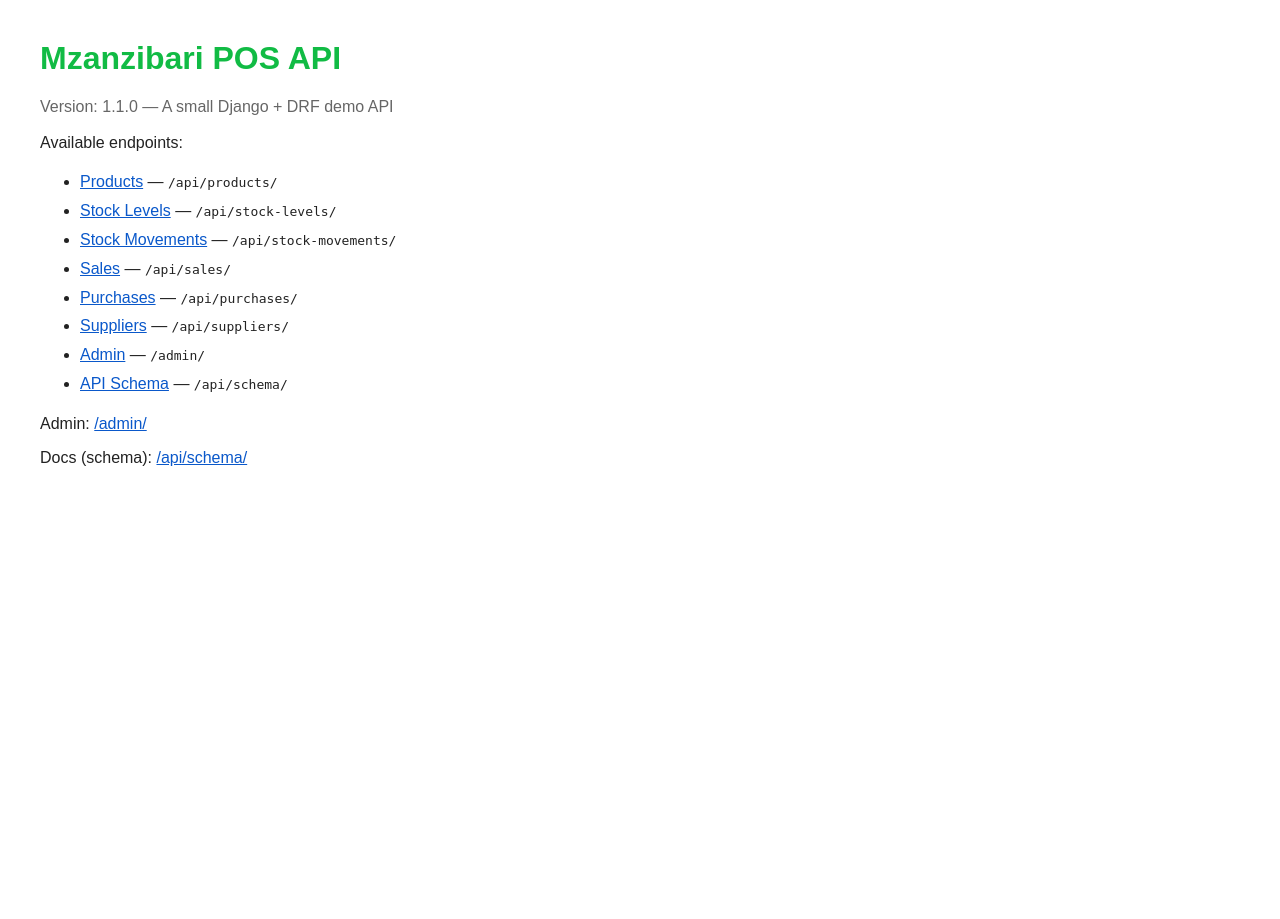
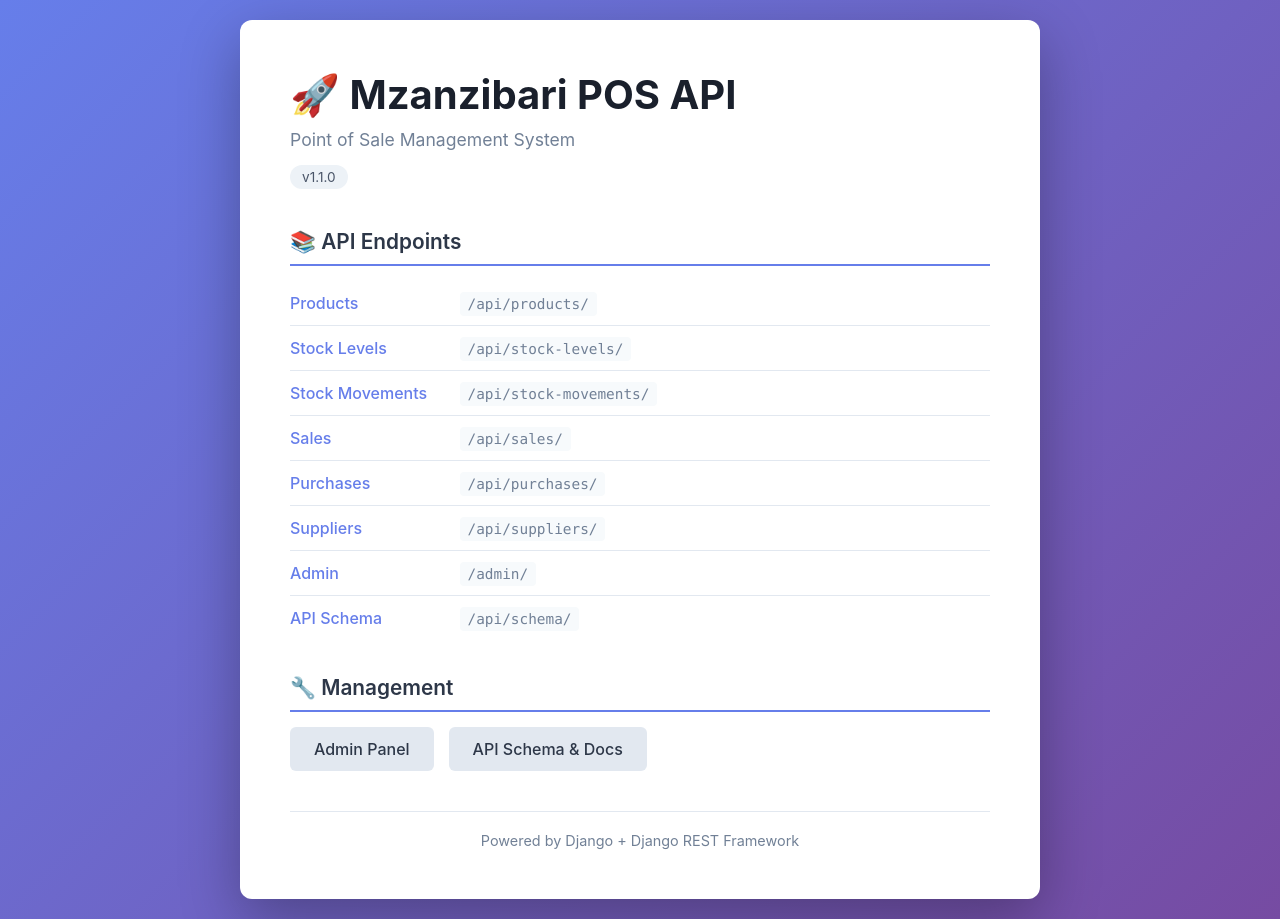
Before and after one commit to MTNServices/Mzanzibari, a Django app: page / in a window 1280 px wide. Before the commit the page ends 466 px from the top, so only its background shows below. Run offline with Django 4.2, Linux system fonts and the light colour scheme.

Commit message:
chore(ui): upgrade landing page with professional modern design

```diff
--- a/templates/landing.html
+++ b/templates/landing.html
@@ -3,25 +3,160 @@
   <head>
     <meta charset="utf-8">
     <meta name="viewport" content="width=device-width,initial-scale=1">
-    <title>Mzanzibari POS</title>
+    <title>Mzanzibari POS API</title>
     <style>
-      body{font-family:Arial,Helvetica,sans-serif;margin:40px;color:#222}
-      h1{color:#1b4;}
-      ul{line-height:1.8}
-      a{color:#0a58ca}
-      .meta{color:#666;margin-bottom:18px}
+      * {
+        margin: 0;
+        padding: 0;
+        box-sizing: border-box;
+      }
+      body {
+        font-family: -apple-system, BlinkMacSystemFont, 'Segoe UI', Roboto, 'Helvetica Neue', Arial, sans-serif;
+        background: linear-gradient(135deg, #667eea 0%, #764ba2 100%);
+        min-height: 100vh;
+        display: flex;
+        align-items: center;
+        justify-content: center;
+        padding: 20px;
+      }
+      .container {
+        background: white;
+        border-radius: 12px;
+        box-shadow: 0 20px 60px rgba(0, 0, 0, 0.3);
+        max-width: 800px;
+        width: 100%;
+        padding: 50px;
+      }
+      .header {
+        margin-bottom: 40px;
+      }
+      h1 {
+        font-size: 2.5em;
+        color: #1a202c;
+        margin-bottom: 10px;
+      }
+      .tagline {
+        font-size: 1.1em;
+        color: #718096;
+        margin-bottom: 5px;
+      }
+      .version {
+        display: inline-block;
+        background: #edf2f7;
+        color: #4a5568;
+        padding: 4px 12px;
+        border-radius: 20px;
+        font-size: 0.85em;
+        margin-top: 10px;
+      }
+      .section {
+        margin-bottom: 35px;
+      }
+      .section-title {
+        font-size: 1.3em;
+        color: #2d3748;
+        margin-bottom: 15px;
+        font-weight: 600;
+        border-bottom: 2px solid #667eea;
+        padding-bottom: 10px;
+      }
+      .endpoint-list {
+        list-style: none;
+      }
+      .endpoint-item {
+        padding: 12px 0;
+        border-bottom: 1px solid #e2e8f0;
+      }
+      .endpoint-item:last-child {
+        border-bottom: none;
+      }
+      .endpoint-link {
+        display: inline-block;
+        color: #667eea;
+        text-decoration: none;
+        font-weight: 500;
+        margin-right: 15px;
+        min-width: 150px;
+      }
+      .endpoint-link:hover {
+        color: #764ba2;
+        text-decoration: underline;
+      }
+      .endpoint-path {
+        color: #718096;
+        font-family: 'Monaco', 'Courier New', monospace;
+        font-size: 0.9em;
+        background: #f7fafc;
+        padding: 4px 8px;
+        border-radius: 4px;
+      }
+      .action-links {
+        display: flex;
+        gap: 15px;
+        margin-top: 15px;
+        flex-wrap: wrap;
+      }
+      .action-btn {
+        display: inline-block;
+        padding: 12px 24px;
+        background: #667eea;
+        color: white;
+        text-decoration: none;
+        border-radius: 6px;
+        font-weight: 500;
+        transition: background 0.3s ease;
+      }
+      .action-btn:hover {
+        background: #764ba2;
+      }
+      .action-btn.secondary {
+        background: #e2e8f0;
+        color: #2d3748;
+      }
+      .action-btn.secondary:hover {
+        background: #cbd5e0;
+      }
+      .footer {
+        margin-top: 40px;
+        padding-top: 20px;
+        border-top: 1px solid #e2e8f0;
+        text-align: center;
+        color: #718096;
+        font-size: 0.9em;
+      }
     </style>
   </head>
   <body>
-    <h1>Mzanzibari POS API</h1>
-    <div class="meta">Version: {{ version }} — A small Django + DRF demo API</div>
-    <p>Available endpoints:</p>
-    <ul>
-      {% for name, url in endpoints %}
-      <li><a href="{{ url }}">{{ name }}</a> — <code>{{ url }}</code></li>
-      {% endfor %}
-    </ul>
-    <p>Admin: <a href="/admin/">/admin/</a></p>
-    <p>Docs (schema): <a href="/api/schema/">/api/schema/</a></p>
+    <div class="container">
+      <div class="header">
+        <h1>🚀 Mzanzibari POS API</h1>
+        <p class="tagline">Point of Sale Management System</p>
+        <span class="version">v{{ version }}</span>
+      </div>
+
+      <div class="section">
+        <div class="section-title">📚 API Endpoints</div>
+        <ul class="endpoint-list">
+          {% for name, url in endpoints %}
+          <li class="endpoint-item">
+            <a href="{{ url }}" class="endpoint-link">{{ name }}</a>
+            <span class="endpoint-path">{{ url }}</span>
+          </li>
+          {% endfor %}
+        </ul>
+      </div>
+
+      <div class="section">
+        <div class="section-title">🔧 Management</div>
+        <div class="action-links">
+          <a href="/admin/" class="action-btn secondary">Admin Panel</a>
+          <a href="/api/schema/" class="action-btn secondary">API Schema & Docs</a>
+        </div>
+      </div>
+
+      <div class="footer">
+        <p>Powered by Django + Django REST Framework</p>
+      </div>
+    </div>
   </body>
 </html>
```
